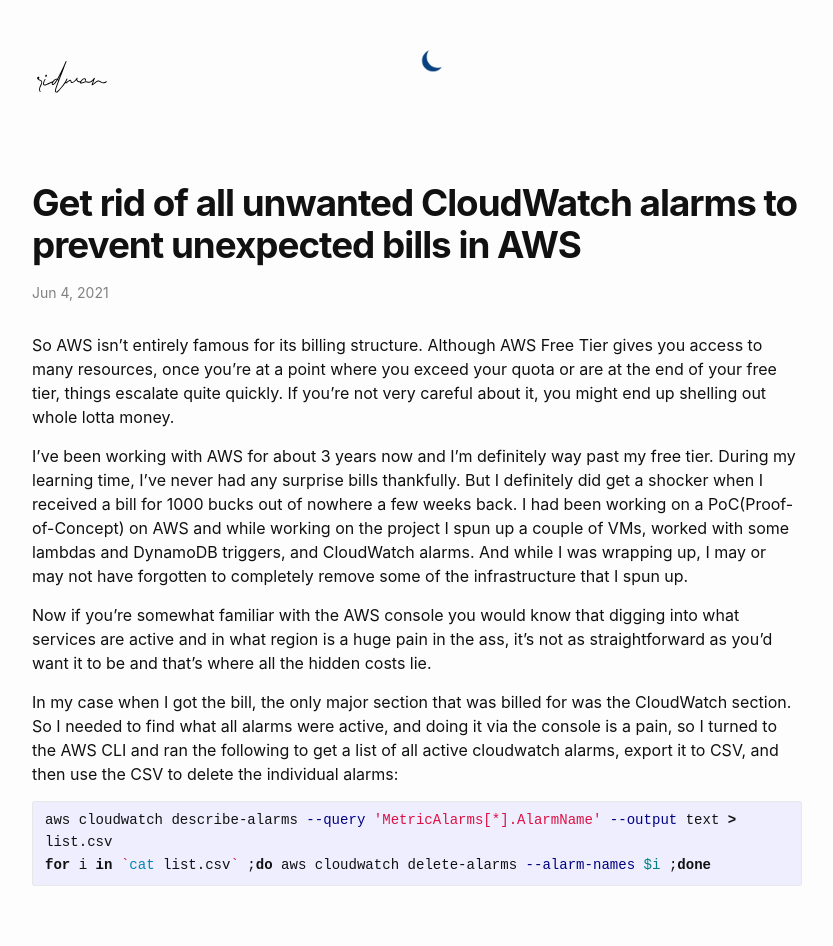
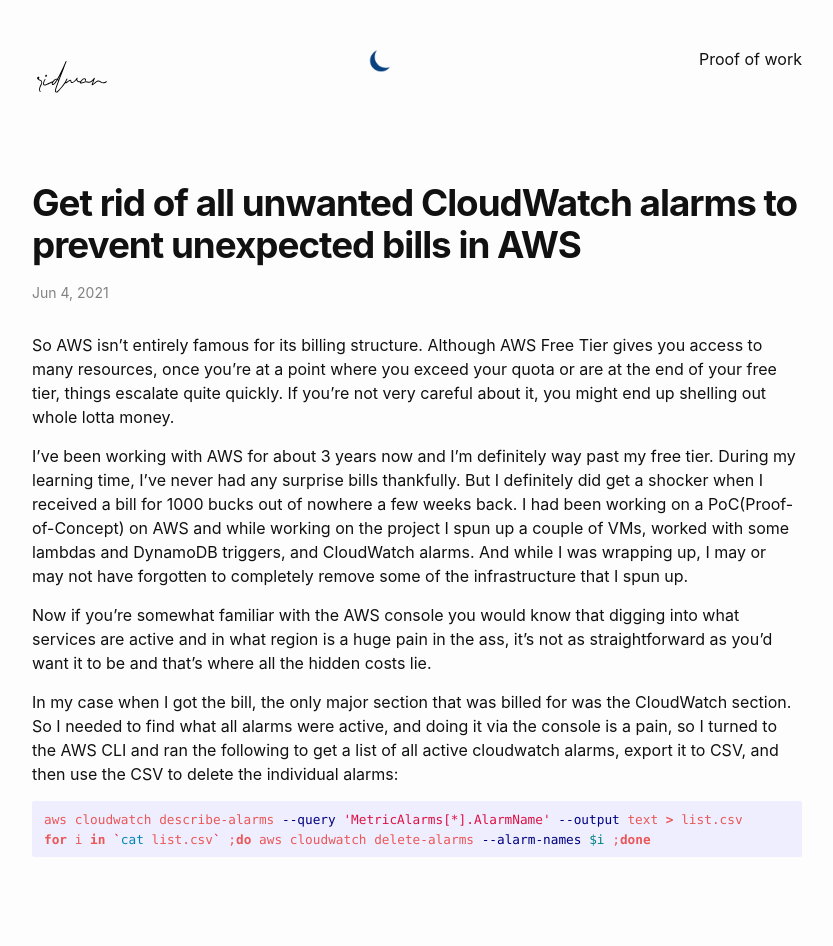
Before and after one commit to rdwns/rdwn, a Jekyll site: the page built from _posts/2021-06-04-cloudwatch-bills.markdown, in a window 1280 px wide. Shown: the whole page, without its empty margins (223-1056 px from the left). Built offline with Jekyll 4.4.1, drawn with Linux system fonts in a browser that asks for light colours; after the commit the page ends 917 px from its top, so only the background shows below that.

Commit message:
update packages and setup proof of work

```diff
--- a/Gemfile
+++ b/Gemfile
@@ -27,3 +27,6 @@ end
 
 # Performance-booster for watching directories on Windows
 gem "wdm", "~> 0.1.1", :platforms => [:mingw, :x64_mingw, :mswin]
+
+
+gem "webrick", "~> 1.8"
--- a/_config.yml
+++ b/_config.yml
@@ -38,7 +38,6 @@ minima:
 palette:
 plugins:
   - jekyll-feed
-
 # Exclude from processing.
 # The following items will not be processed, by default.
 # Any item listed under the `exclude:` key here will be automatically added to
--- a/_includes/header.html
+++ b/_includes/header.html
@@ -1,5 +1,4 @@
 <header class="site-header">
-
 
   <div class="wrapper">
     {%- assign default_paths = site.pages | map: "path" -%}
@@ -28,6 +27,8 @@
             {%- assign my_page = site.pages | where: "path", path | first -%}
             {%- if my_page.title -%}
             <a class="page-link" href="{{ my_page.url | relative_url }}">{{ my_page.title | escape }}</a>
+            <!-- <a class="page-link" href="https://www.linkedin.com/in/tomordonez/">Proof of Work</a> -->
+
             {%- endif -%}
           {%- endfor -%}
 
--- a/_sass/minima/_base.scss
+++ b/_sass/minima/_base.scss
@@ -168,24 +168,35 @@ blockquote {
 /**
  * Code formatting
  */
-pre,
+
+ pre {
+  font-family: "SFMono-Regular", Consolas, "Liberation Mono", Menlo, Courier, monospace;
+  border-radius: 3px;
+  font-size: 85%;
+  padding: 30px 16px;
+  background: rgb(247, 246, 243) none repeat scroll 0% 0%;
+}
+
+
+
 code {
-  font-family: $code-font-family;
   font-size: 0.9375em;
   border: 1px solid $border-color-01;
   border-radius: 3px;
+
+  color: #EB5757;
   background-color: $code-background-color;
   white-space : pre-wrap !important;
   overflow-x: scroll;
 
+  font-family: "SFMono-Regular", Consolas, "Liberation Mono", Menlo, Courier, monospace;
+  line-height: normal;
+
+  border-radius: 3px;
+  padding: 0.2em 0.4em;
 
 }
 
-code {
-  padding: 1px 5px;
-
-
-}
 
 pre {
   padding: 8px 12px;
--- a/index.markdown
+++ b/index.markdown
@@ -17,6 +17,8 @@ layout: home
    <ul>
    <li><a href="https://www.github.com/rdwns">github</a></li>
    <li><a href="https://www.twitter.com/rdwnshfi">twitter</a></li>
+   <li><a href="https://www.linkedin.com/in/rdwn">linkedin</a></li>
+
 
   </ul>
 
```
Also changed, not shown: about.markdown (deleted, +0 -7 lines), work.markdown (added, +28 -0 lines), Gemfile.lock.
